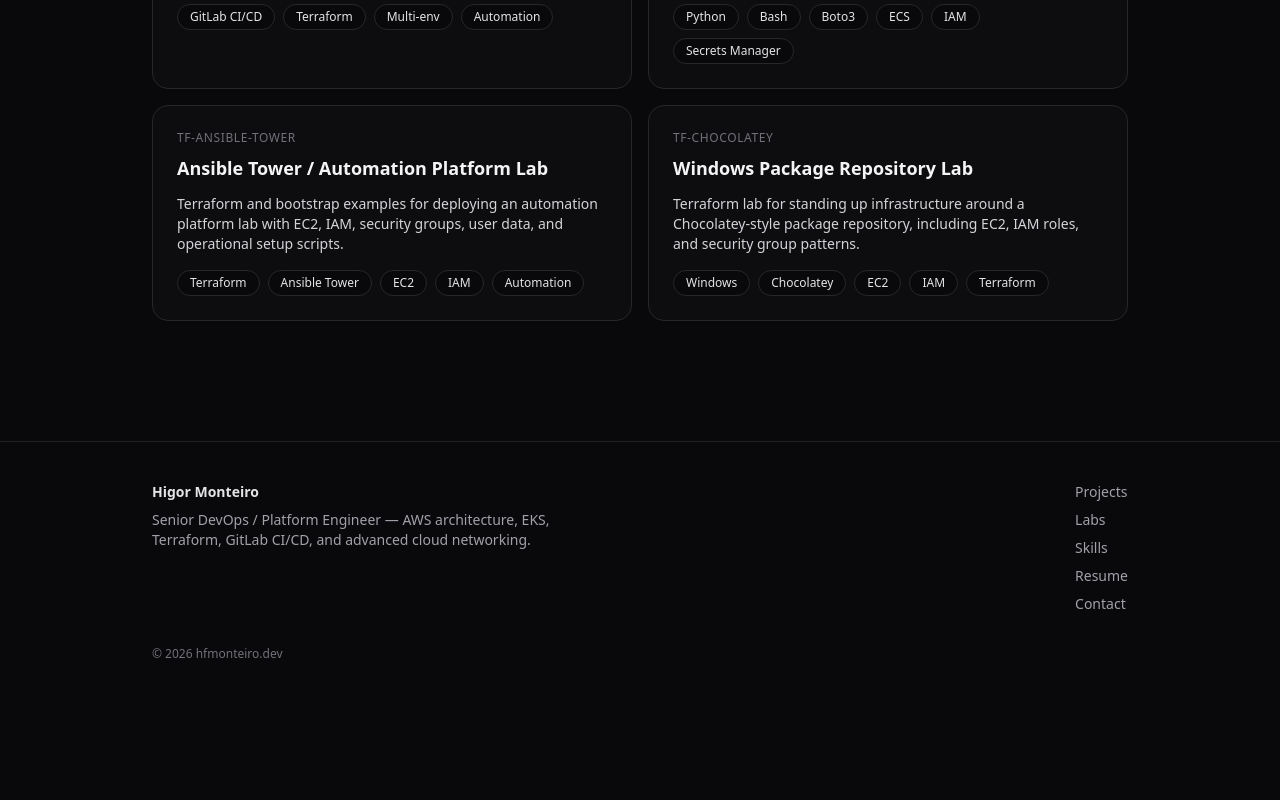
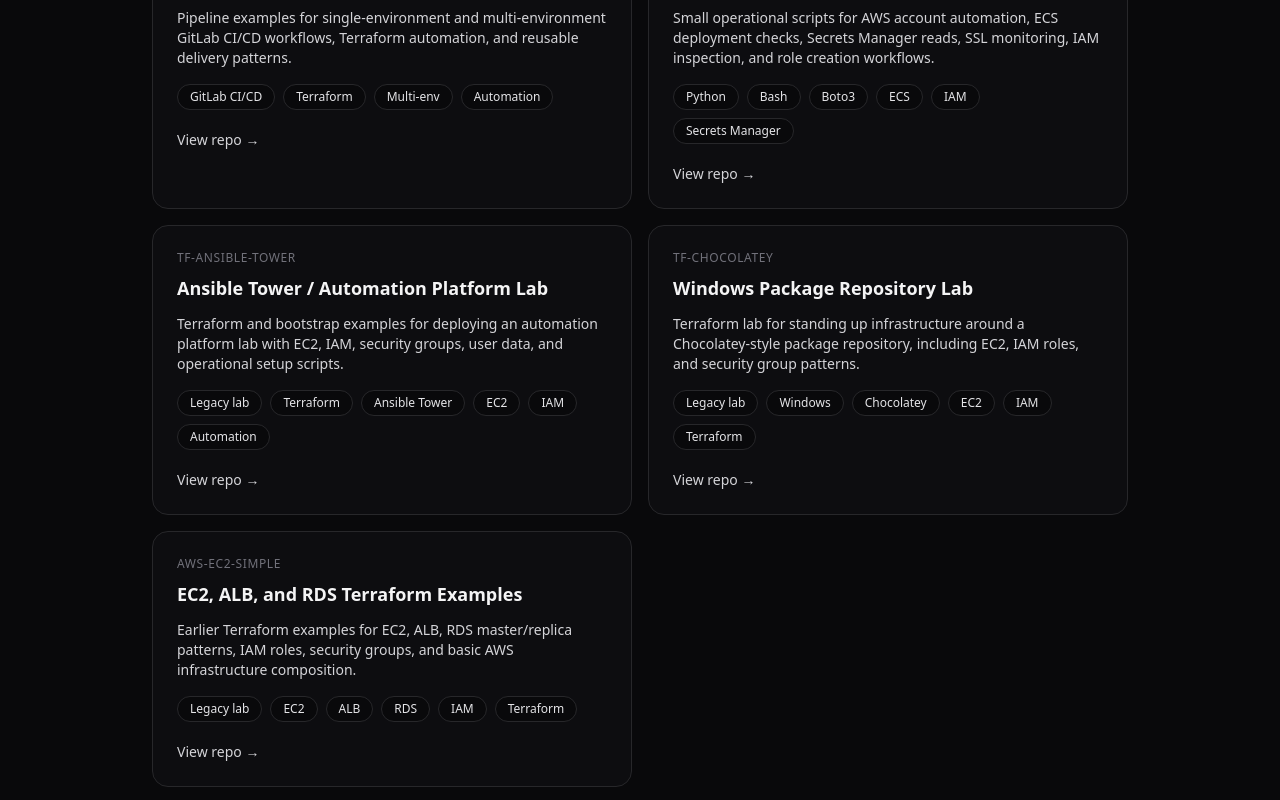
Before and after one commit to hf-monteiro/hfmonteiro, a Next.js app: page /labs in a window 1280 px wide. Shown: the part 1060-1860 px from the top of the page. Before the commit the page ends 1762 px from the top, so only its background shows below. Built offline with nearby package versions, Linux system fonts and the light colour scheme.

Commit message:
add lab section

```diff
--- a/app/(en)/labs/page.tsx
+++ b/app/(en)/labs/page.tsx
@@ -13,6 +13,7 @@
     {
       title: "AWS Multi-Account Foundation",
       repo: "tf-multi-acc",
+      links: [{ label: "View repo", href: "https://github.com/hf-monteiro/tf-multi-acc" }],
       desc:
         "Terraform patterns for AWS Organizations, account separation, shared networking, security accounts, cross-account roles, remote state, and reusable subnet/VPC building blocks.",
       tags: ["AWS Organizations", "Terraform", "Cross-account IAM", "VPC", "Security"]
@@ -20,6 +21,7 @@
     {
       title: "Reusable Infrastructure Modules",
       repo: "infra-modules",
+      links: [{ label: "View repo", href: "https://github.com/hf-monteiro/infra-modules" }],
       desc:
         "Reference Terraform modules and examples for EKS, VPC, RDS, DocumentDB, S3, SQS FIFO, Directory Service, and environment-oriented infrastructure patterns.",
       tags: ["Terraform Modules", "EKS", "RDS", "S3", "SQS", "Directory Service"]
@@ -27,6 +29,7 @@
     {
       title: "ECS/RDS Environment Lab",
       repo: "simple-ecs-env",
+      links: [{ label: "View repo", href: "https://github.com/hf-monteiro/simple-ecs-env" }],
       desc:
         "A lab environment showing ECS, RDS, ECR, S3, SQS, VPC routing, security groups, and Secrets Manager integration for application infrastructure.",
       tags: ["ECS", "RDS", "Secrets Manager", "ECR", "VPC"]
@@ -34,6 +37,10 @@
     {
       title: "Packer STIG Image Hardening",
       repo: "packer-rhel-stigs / packer-win-stigs",
+      links: [
+        { label: "RHEL repo", href: "https://github.com/hf-monteiro/packer-rhel-stigs" },
+        { label: "Windows repo", href: "https://github.com/hf-monteiro/packer-win-stigs" }
+      ],
       desc:
         "Packer and Ansible examples for building hardened Linux and Windows images, including STIG-oriented configuration and remote automation bootstrap patterns.",
       tags: ["Packer", "Ansible", "STIG", "Windows", "RHEL"]
@@ -41,6 +48,7 @@
     {
       title: "GitLab CI/CD Examples",
       repo: "cicd-examples",
+      links: [{ label: "View repo", href: "https://github.com/hf-monteiro/cicd-examples" }],
       desc:
         "Pipeline examples for single-environment and multi-environment GitLab CI/CD workflows, Terraform automation, and reusable delivery patterns.",
       tags: ["GitLab CI/CD", "Terraform", "Multi-env", "Automation"]
@@ -48,6 +56,7 @@
     {
       title: "AWS Automation Scripts",
       repo: "aws-scripts",
+      links: [{ label: "View repo", href: "https://github.com/hf-monteiro/aws-scripts" }],
       desc:
         "Small operational scripts for AWS account automation, ECS deployment checks, Secrets Manager reads, SSL monitoring, IAM inspection, and role creation workflows.",
       tags: ["Python", "Bash", "Boto3", "ECS", "IAM", "Secrets Manager"]
@@ -55,16 +64,26 @@
     {
       title: "Ansible Tower / Automation Platform Lab",
       repo: "tf-ansible-tower",
+      links: [{ label: "View repo", href: "https://github.com/hf-monteiro/tf-ansible-tower" }],
       desc:
         "Terraform and bootstrap examples for deploying an automation platform lab with EC2, IAM, security groups, user data, and operational setup scripts.",
-      tags: ["Terraform", "Ansible Tower", "EC2", "IAM", "Automation"]
+      tags: ["Legacy lab", "Terraform", "Ansible Tower", "EC2", "IAM", "Automation"]
     },
     {
       title: "Windows Package Repository Lab",
       repo: "tf-chocolatey",
+      links: [{ label: "View repo", href: "https://github.com/hf-monteiro/tf-chocolatey" }],
       desc:
         "Terraform lab for standing up infrastructure around a Chocolatey-style package repository, including EC2, IAM roles, and security group patterns.",
-      tags: ["Windows", "Chocolatey", "EC2", "IAM", "Terraform"]
+      tags: ["Legacy lab", "Windows", "Chocolatey", "EC2", "IAM", "Terraform"]
+    },
+    {
+      title: "EC2, ALB, and RDS Terraform Examples",
+      repo: "aws-ec2-simple",
+      links: [{ label: "View repo", href: "https://github.com/hf-monteiro/aws-ec2-simple" }],
+      desc:
+        "Earlier Terraform examples for EC2, ALB, RDS master/replica patterns, IAM roles, security groups, and basic AWS infrastructure composition.",
+      tags: ["Legacy lab", "EC2", "ALB", "RDS", "IAM", "Terraform"]
     }
   ]
 };
@@ -92,6 +111,19 @@
                     <Pill key={tag}>{tag}</Pill>
                   ))}
                 </div>
+                <div className="mt-5 flex flex-wrap gap-3">
+                  {lab.links.map((link) => (
+                    <a
+                      key={link.href}
+                      href={link.href}
+                      target="_blank"
+                      rel="noreferrer"
+                      className="text-sm font-medium text-zinc-300 hover:text-zinc-100"
+                    >
+                      {link.label} →
+                    </a>
+                  ))}
+                </div>
               </Card>
             ))}
           </div>
--- a/app/pt-br/labs/page.tsx
+++ b/app/pt-br/labs/page.tsx
@@ -13,6 +13,7 @@
     {
       title: "Fundacao AWS Multi-Conta",
       repo: "tf-multi-acc",
+      links: [{ label: "Ver repo", href: "https://github.com/hf-monteiro/tf-multi-acc" }],
       desc:
         "Padroes Terraform para AWS Organizations, separacao de contas, networking compartilhado, contas de seguranca, roles cross-account, remote state e blocos reutilizaveis de VPC/subnets.",
       tags: ["AWS Organizations", "Terraform", "IAM cross-account", "VPC", "Seguranca"]
@@ -20,6 +21,7 @@
     {
       title: "Modulos Reutilizaveis de Infraestrutura",
       repo: "infra-modules",
+      links: [{ label: "Ver repo", href: "https://github.com/hf-monteiro/infra-modules" }],
       desc:
         "Modulos e exemplos Terraform para EKS, VPC, RDS, DocumentDB, S3, SQS FIFO, Directory Service e padroes de infraestrutura por ambiente.",
       tags: ["Terraform Modules", "EKS", "RDS", "S3", "SQS", "Directory Service"]
@@ -27,6 +29,7 @@
     {
       title: "Lab de Ambiente ECS/RDS",
       repo: "simple-ecs-env",
+      links: [{ label: "Ver repo", href: "https://github.com/hf-monteiro/simple-ecs-env" }],
       desc:
         "Ambiente lab com ECS, RDS, ECR, S3, SQS, roteamento VPC, security groups e integracao com Secrets Manager para infraestrutura de aplicacoes.",
       tags: ["ECS", "RDS", "Secrets Manager", "ECR", "VPC"]
@@ -34,6 +37,10 @@
     {
       title: "Hardening de Imagens STIG com Packer",
       repo: "packer-rhel-stigs / packer-win-stigs",
+      links: [
+        { label: "Repo RHEL", href: "https://github.com/hf-monteiro/packer-rhel-stigs" },
+        { label: "Repo Windows", href: "https://github.com/hf-monteiro/packer-win-stigs" }
+      ],
       desc:
         "Exemplos com Packer e Ansible para criar imagens Linux e Windows hardenizadas, incluindo configuracao orientada a STIG e bootstrap de automacao remota.",
       tags: ["Packer", "Ansible", "STIG", "Windows", "RHEL"]
@@ -41,6 +48,7 @@
     {
       title: "Exemplos de GitLab CI/CD",
       repo: "cicd-examples",
+      links: [{ label: "Ver repo", href: "https://github.com/hf-monteiro/cicd-examples" }],
       desc:
         "Exemplos de pipelines para fluxos GitLab CI/CD single-env e multi-env, automacao Terraform e padroes reutilizaveis de entrega.",
       tags: ["GitLab CI/CD", "Terraform", "Multi-env", "Automacao"]
@@ -48,6 +56,7 @@
     {
       title: "Scripts de Automacao AWS",
       repo: "aws-scripts",
+      links: [{ label: "Ver repo", href: "https://github.com/hf-monteiro/aws-scripts" }],
       desc:
         "Scripts operacionais pequenos para automacao de contas AWS, checks de deploy ECS, leitura de Secrets Manager, monitoramento SSL, inspecao IAM e criacao de roles.",
       tags: ["Python", "Bash", "Boto3", "ECS", "IAM", "Secrets Manager"]
@@ -55,16 +64,26 @@
     {
       title: "Lab de Ansible Tower / Automation Platform",
       repo: "tf-ansible-tower",
+      links: [{ label: "Ver repo", href: "https://github.com/hf-monteiro/tf-ansible-tower" }],
       desc:
         "Exemplos Terraform e bootstrap para deploy de uma plataforma de automacao lab com EC2, IAM, security groups, user data e scripts operacionais.",
-      tags: ["Terraform", "Ansible Tower", "EC2", "IAM", "Automacao"]
+      tags: ["Legacy lab", "Terraform", "Ansible Tower", "EC2", "IAM", "Automacao"]
     },
     {
       title: "Lab de Repositorio de Pacotes Windows",
       repo: "tf-chocolatey",
+      links: [{ label: "Ver repo", href: "https://github.com/hf-monteiro/tf-chocolatey" }],
       desc:
         "Lab Terraform para criar infraestrutura em torno de um repositorio estilo Chocolatey, incluindo EC2, IAM roles e padroes de security groups.",
-      tags: ["Windows", "Chocolatey", "EC2", "IAM", "Terraform"]
+      tags: ["Legacy lab", "Windows", "Chocolatey", "EC2", "IAM", "Terraform"]
+    },
+    {
+      title: "Exemplos Terraform de EC2, ALB e RDS",
+      repo: "aws-ec2-simple",
+      links: [{ label: "Ver repo", href: "https://github.com/hf-monteiro/aws-ec2-simple" }],
+      desc:
+        "Exemplos Terraform anteriores para EC2, ALB, padroes RDS master/replica, IAM roles, security groups e composicao basica de infraestrutura AWS.",
+      tags: ["Legacy lab", "EC2", "ALB", "RDS", "IAM", "Terraform"]
     }
   ]
 };
@@ -92,6 +111,19 @@
                     <Pill key={tag}>{tag}</Pill>
                   ))}
                 </div>
+                <div className="mt-5 flex flex-wrap gap-3">
+                  {lab.links.map((link) => (
+                    <a
+                      key={link.href}
+                      href={link.href}
+                      target="_blank"
+                      rel="noreferrer"
+                      className="text-sm font-medium text-zinc-300 hover:text-zinc-100"
+                    >
+                      {link.label} →
+                    </a>
+                  ))}
+                </div>
               </Card>
             ))}
           </div>
```
